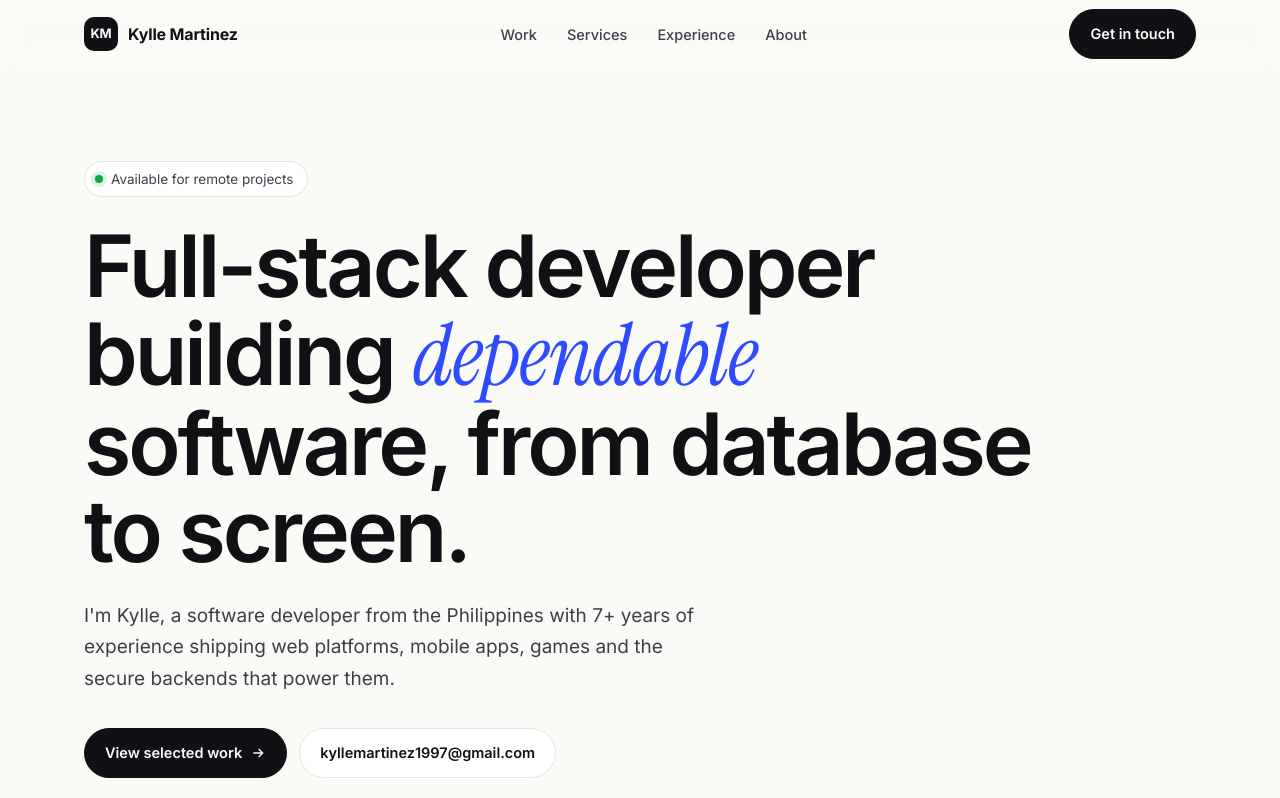
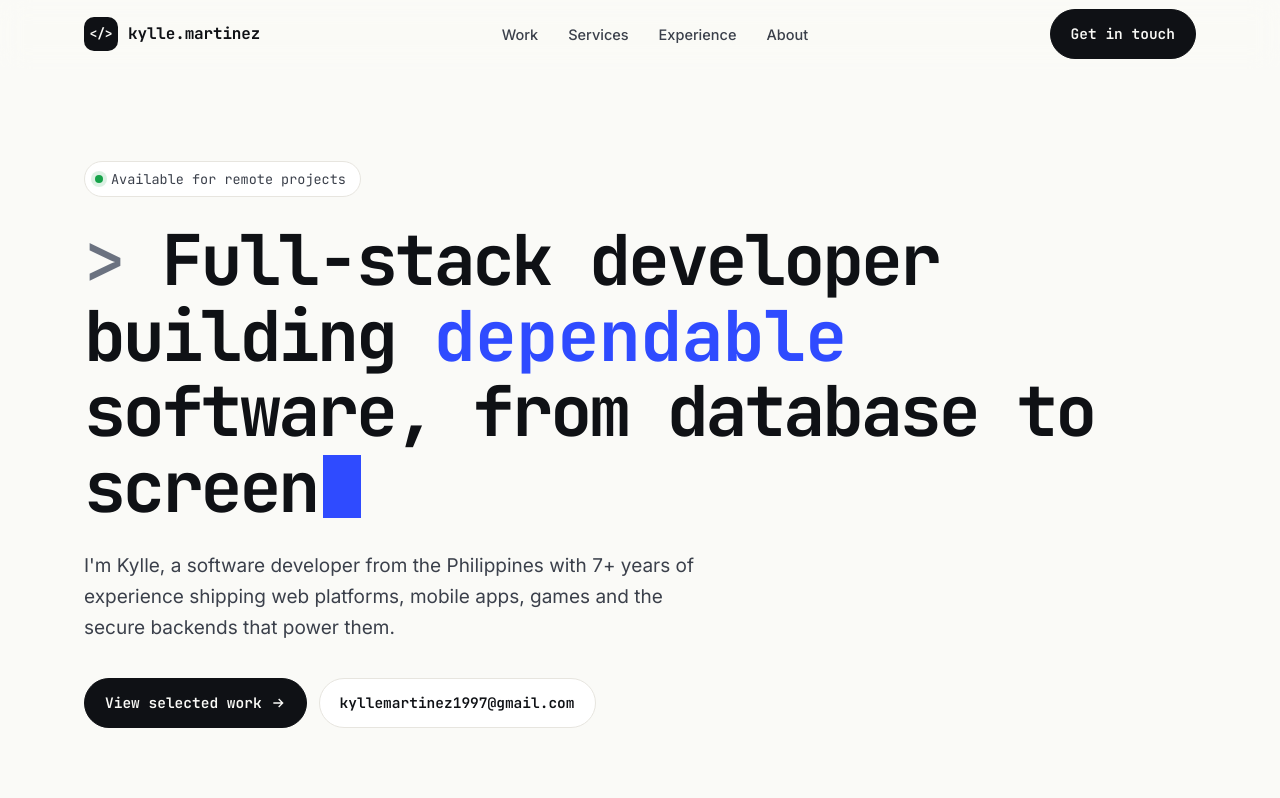
Before and after one commit to KylleMartinez08/KylleMartinez08.github.io, a plain HTML site: page index.html in a window 1280 px wide. Shown: the top 798 px of the page. Drawn offline with Linux system fonts and the light colour scheme.

Commit message:
Programmer style monospace font

```diff
--- a/index.html
+++ b/index.html
@@ -10,7 +10,7 @@
 <meta property="og:image" content="https://kyllemartinez08.github.io/img/gon-web-1.jpg">
 <link rel="preconnect" href="https://fonts.googleapis.com">
 <link rel="preconnect" href="https://fonts.gstatic.com" crossorigin>
-<link href="https://fonts.googleapis.com/css2?family=Inter:wght@400;500;600;700&family=Instrument+Serif:ital@0;1&display=swap" rel="stylesheet">
+<link href="https://fonts.googleapis.com/css2?family=Inter:wght@400;500;600;700&family=JetBrains+Mono:wght@400;500;600;700;800&display=swap" rel="stylesheet">
 <style>
   :root {
     --bg: #fafaf7; --surface: #ffffff; --ink: #0f1115; --ink2: #3b404b; --muted: #6b7280;
@@ -30,7 +30,12 @@
   a { color: inherit; }
   img { display: block; max-width: 100%; }
   .wrap { max-width: 1160px; margin: 0 auto; padding: 0 24px; }
-  .serif { font-family: 'Instrument Serif', Georgia, serif; font-weight: 400; }
+  .serif { font-family: 'JetBrains Mono', ui-monospace, monospace; font-style: normal !important; color: var(--accent); }
+  .mono-font, h1, h2, h3, h4, .brand, .btn, .eyebrow, .tag, .metrics b, .filters button, .job .when, .avail, .logos span.n, .svc .n, .count, .cap, .side span, .cinfo span { font-family: 'JetBrains Mono', ui-monospace, monospace; }
+  h1, h2 { letter-spacing: -.045em !important; }
+  .cursor { display: inline-block; width: .55em; height: .9em; background: var(--accent); vertical-align: -.08em; margin-left: .08em; animation: blink 1.1s steps(1) infinite; }
+  @keyframes blink { 50% { opacity: 0; } }
+  .prompt { color: var(--muted); font-weight: 500; }
   .eyebrow { font-size: 12.5px; font-weight: 600; letter-spacing: .14em; text-transform: uppercase; color: var(--muted); }
 
   /* Nav */
@@ -51,7 +56,7 @@
   .hero { padding: 92px 0 72px; }
   .avail { display: inline-flex; align-items: center; gap: 8px; padding: 6px 14px 6px 10px; border: 1px solid var(--line); border-radius: 999px; background: var(--surface); font-size: 13.5px; color: var(--ink2); }
   .avail i { width: 8px; height: 8px; border-radius: 50%; background: #16a34a; box-shadow: 0 0 0 4px rgba(22,163,74,.15); }
-  .hero h1 { font-size: clamp(44px, 7vw, 86px); line-height: 1.02; letter-spacing: -.035em; margin: 26px 0 24px; font-weight: 600; max-width: 980px; }
+  .hero h1 { font-size: clamp(36px, 5.6vw, 70px); line-height: 1.08; margin: 26px 0 24px; font-weight: 700; max-width: 1040px; }
   .hero h1 .serif { font-style: italic; letter-spacing: -.01em; color: var(--accent); }
   .hero p { font-size: 19px; color: var(--ink2); max-width: 640px; margin: 0 0 34px; }
   .hero .cta { display: flex; gap: 12px; flex-wrap: wrap; }
@@ -136,7 +141,7 @@
 
   /* Contact */
   .contact { text-align: center; padding: 130px 0; }
-  .contact h2 { font-size: clamp(42px, 7vw, 92px); line-height: 1; letter-spacing: -.04em; margin: 16px 0 26px; font-weight: 600; }
+  .contact h2 { font-size: clamp(36px, 6vw, 76px); line-height: 1; letter-spacing: -.04em; margin: 16px 0 26px; font-weight: 600; }
   .contact h2 .serif { font-style: italic; color: var(--accent); }
   .contact p { color: var(--ink2); max-width: 540px; margin: 0 auto 36px; font-size: 18px; }
   .contact .cta { display: flex; gap: 12px; justify-content: center; flex-wrap: wrap; }
@@ -202,7 +207,7 @@
 
 <nav id="nav">
   <div class="wrap">
-    <a href="#top" class="brand"><span class="mono">KM</span>Kylle Martinez</a>
+    <a href="#top" class="brand"><span class="mono">&lt;/&gt;</span>kylle.martinez</a>
     <ul>
       <li><a href="#work">Work</a></li>
       <li><a href="#services">Services</a></li>
@@ -216,7 +221,7 @@
 <header class="hero" id="top">
   <div class="wrap">
     <span class="avail"><i></i>Available for remote projects</span>
-    <h1>Full-stack developer building <span class="serif">dependable</span> software, from database to screen.</h1>
+    <h1><span class="prompt">&gt;</span> Full-stack developer building <span class="serif">dependable</span> software, from database to screen<span class="cursor"></span></h1>
     <p>I'm Kylle, a software developer from the Philippines with 7+ years of experience shipping web platforms, mobile apps, games and the secure backends that power them.</p>
     <div class="cta">
       <a class="btn solid" href="#work">View selected work
```
